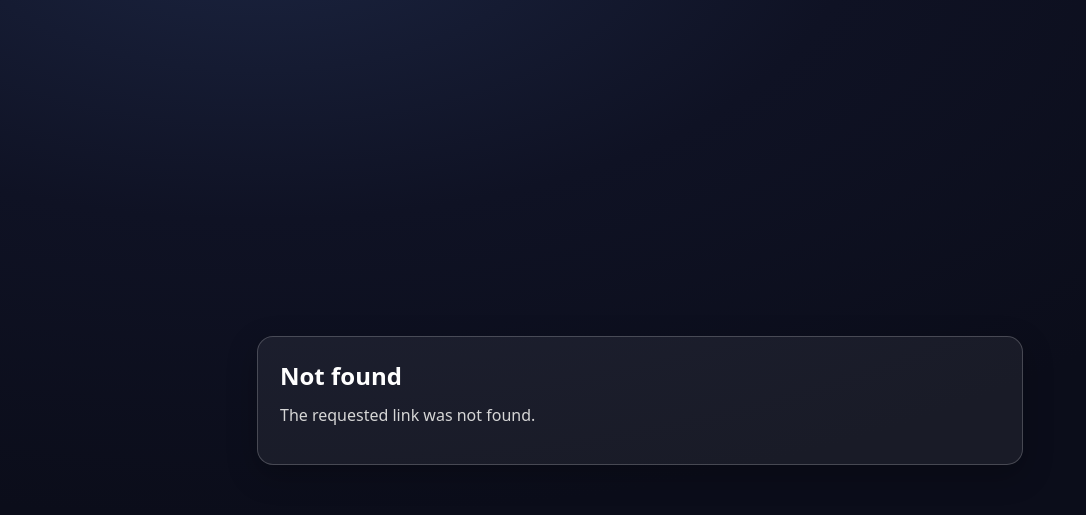
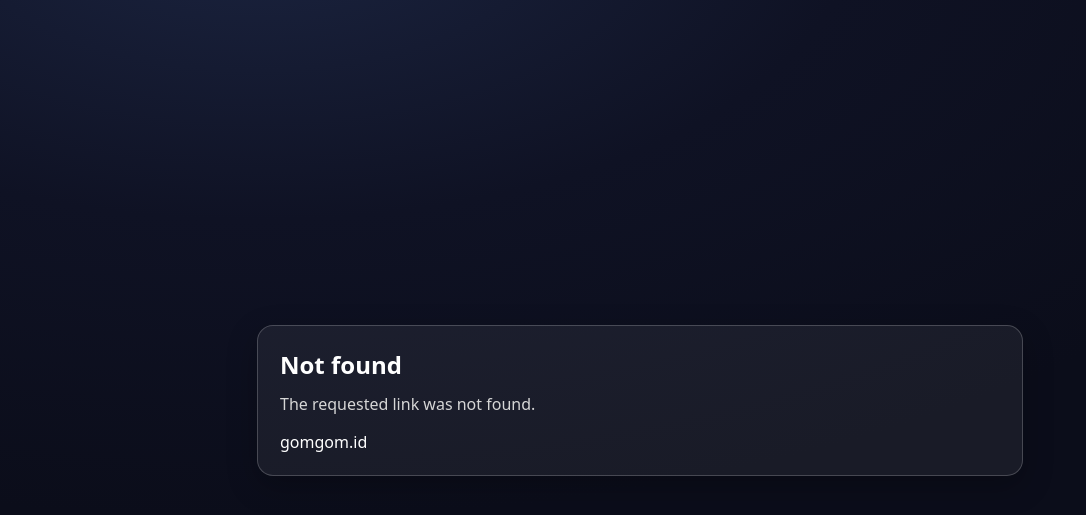
Before and after one commit to gomgomS/cobacoba.id, a Flask app: template templates/link_detail.html in a window 1280 px wide. Shown: the top 515 px of the page, without its empty margins (0-1086 px from the left). Run offline with Flask 3, Linux system fonts and the light colour scheme; the template is opened without the code that fills it, so the values that code supplies are empty.

Commit message:
add watermark gomgom.id in detail

```diff
--- a/templates/link_detail.html
+++ b/templates/link_detail.html
@@ -18,6 +18,7 @@
     </style>
 </head>
 <body>
+
     <div class="card">
         {% if item %}
             <h1>{{ item.name }}</h1>
@@ -33,6 +34,7 @@
             <h1>Not found</h1>
             <div class="desc">The requested link was not found.</div>
         {% endif %}
+        <div class="footer">gomgom.id</div>
     </div>
 </body>
 </html>
```
